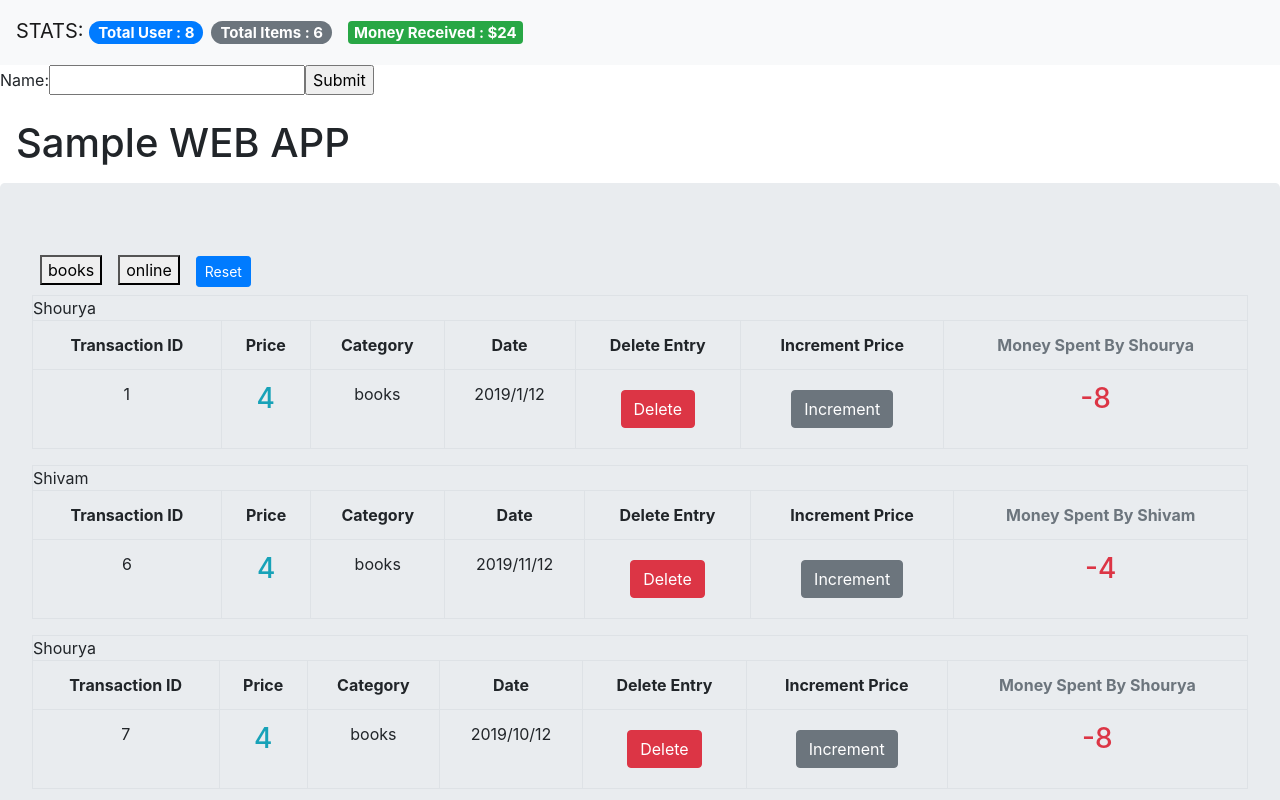
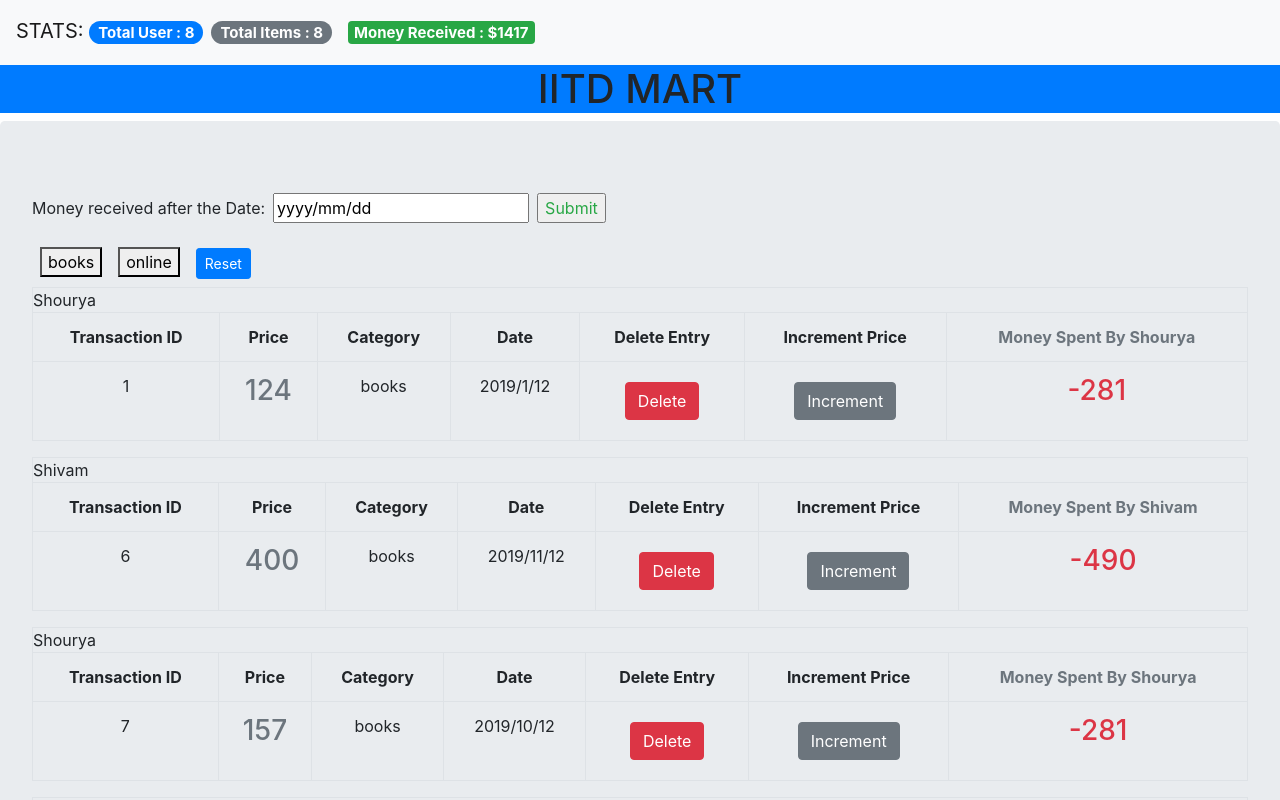
Before and after one commit to Flash-Shivam/Front-End, a React (Create React App) app: page / in a window 1280 px wide. Shown: the top 800 px of the page. Built offline with nearby package versions, Linux system fonts and the light colour scheme.

Commit message:
Input Button Added

```diff
--- a/src/App.js
+++ b/src/App.js
@@ -7,13 +7,13 @@ class App extends Component {
   constructor(props) {
     super(props);
     this.state = {
-      valuee: "",
+      valuee: "yyyy/mm/dd",
       counters: [
         {
           User: "Shourya",
 
           id: 1,
-          value: 4,
+          value: 124,
           category: "books",
           sub_category: "TextBook",
           Date: "2019/1/12"
@@ -22,7 +22,7 @@ class App extends Component {
           User: "Shivam",
 
           id: 6,
-          value: 4,
+          value: 400,
           category: "books",
           sub_category: "Register",
           Date: "2019/11/12"
@@ -31,7 +31,7 @@ class App extends Component {
           User: "Shourya",
 
           id: 7,
-          value: 4,
+          value: 157,
           category: "books",
           sub_category: "Notebook",
           Date: "2019/10/12"
@@ -40,7 +40,7 @@ class App extends Component {
           User: "NavNeel",
 
           id: 8,
-          value: 4,
+          value: 75,
           category: "books",
           sub_category: "TextBook",
           Date: "2019/10/11"
@@ -49,7 +49,7 @@ class App extends Component {
           User: "NavNeel",
 
           id: 2,
-          value: 0,
+          value: 100,
           category: "online",
           sub_category: "Flipkart",
           Date: "2019/3/1"
@@ -58,7 +58,7 @@ class App extends Component {
           User: "Shivam",
 
           id: 3,
-          value: 0,
+          value: 90,
           category: "books",
           sub_category: "NoteBook",
           Date: "2016/4/12"
@@ -67,7 +67,7 @@ class App extends Component {
           User: "Shaswat",
 
           id: 4,
-          value: 4,
+          value: 48,
           category: "Food",
           sub_category: "Zomato",
           Date: "2019/2/12"
@@ -76,12 +76,14 @@ class App extends Component {
           User: "Manoj",
 
           id: 5,
-          value: 4,
+          value: 423,
           category: "Food",
           sub_category: "UberEats",
           Date: "2018/3/14"
         }
-      ]
+      ],
+      TotalMoney: 0,
+      toggle: true
     };
 
     this.handleChange = this.handleChange.bind(this);
@@ -94,7 +96,19 @@ class App extends Component {
 
   handleSubmit(event) {
     alert("A name was submitted: " + this.state.valuee);
+
+    const counters = [...this.state.counters];
+    let i = 0;
+    let x = 0;
+    for (i = 0; i < counters.length; i++) {
+      if (counters[i].Date > this.state.valuee) {
+        x = x + counters[i].value;
+      }
+    }
     event.preventDefault();
+
+    this.setState({ TotalMoney: x });
+    this.setState({ toggle: false });
   }
 
   handleDelete = counterId => {
@@ -220,21 +234,24 @@ class App extends Component {
           total={this.state.counters.filter(c => c.value > 0).length}
           sum={this.add()}
           user={this.state.counters.length}
+          help={this.helper()}
         />
+
+        <h1 className="text text-center text-bold bg-primary  ">IITD MART</h1>
+
+        <main className="jumbotron  ">
           <form onSubmit={this.handleSubmit}>
             <label>
-            Name:
+              Money received after the Date:
               <input
+                className="m-2"
                 type="text"
                 value={this.state.valuee}
                 onChange={this.handleChange}
               />
             </label>
-          <input type="submit" value="Submit" />
+            <input type="submit" className="text text-success" value="Submit" />
           </form>
-        <h1 className="App-title  m-3">Sample WEB APP</h1>
-
-        <main className="jumbotron  ">
           <Counters
             counters={this.state.counters}
             OnReset={this.handleReset}
@@ -272,6 +289,14 @@ class App extends Component {
       </React.Fragment>
     );
   }
+
+  helper() {
+    if (this.state.toggle === false) {
+      return this.state.TotalMoney;
+    } else {
+      return "";
+    }
+  }
 }
 
 export default App;
--- a/src/components/navbar.jsx
+++ b/src/components/navbar.jsx
@@ -16,11 +16,22 @@ class navbar extends Component {
             <span className={"badge badge-lg badge-success m-2"}>
               Money Received : ${this.props.sum}
             </span>
+            <span className={"badge badge-lg badge-success m-2"}>
+              {this.helperr()}
+            </span>
           </a>
         </nav>
       </React.Fragment>
     );
   }
+
+  helperr() {
+    if (this.props.help === "") {
+      return "";
+    } else {
+      return "Money Received (modified) : " + this.props.help;
+    }
+  }
 }
 
 export default navbar;
```
Lines whose indentation alone changed are shown as unchanged.
